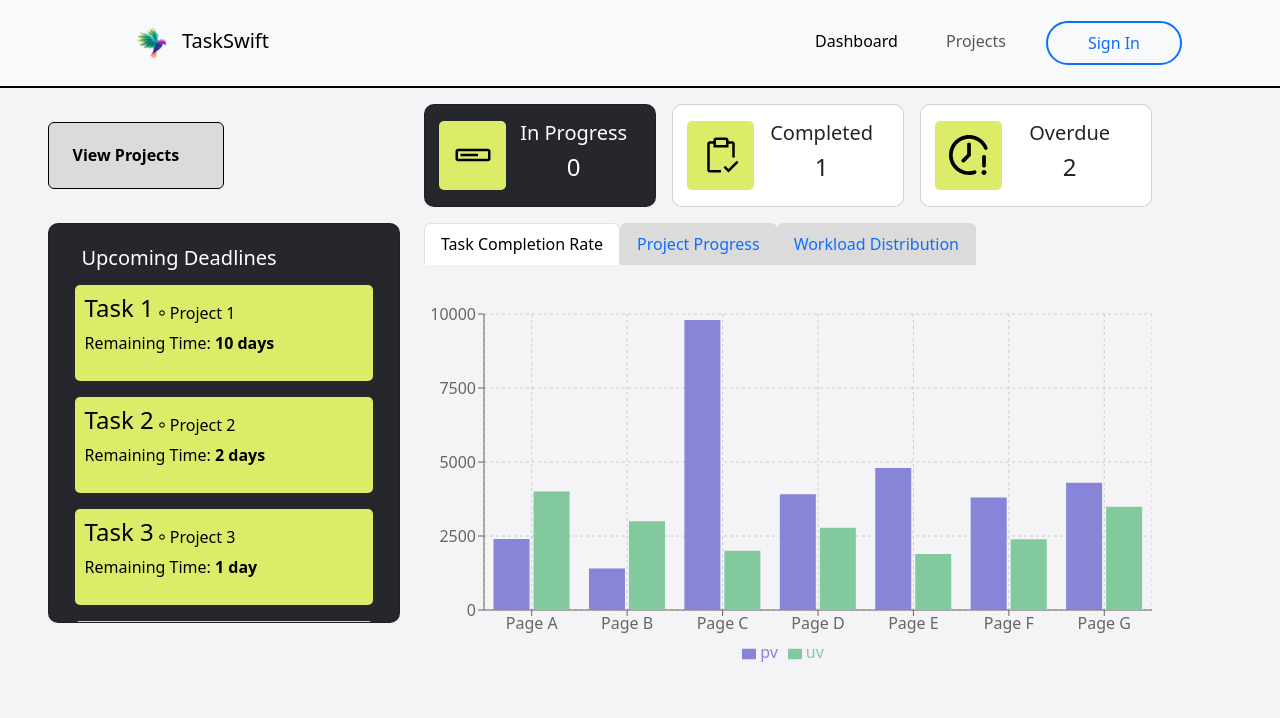
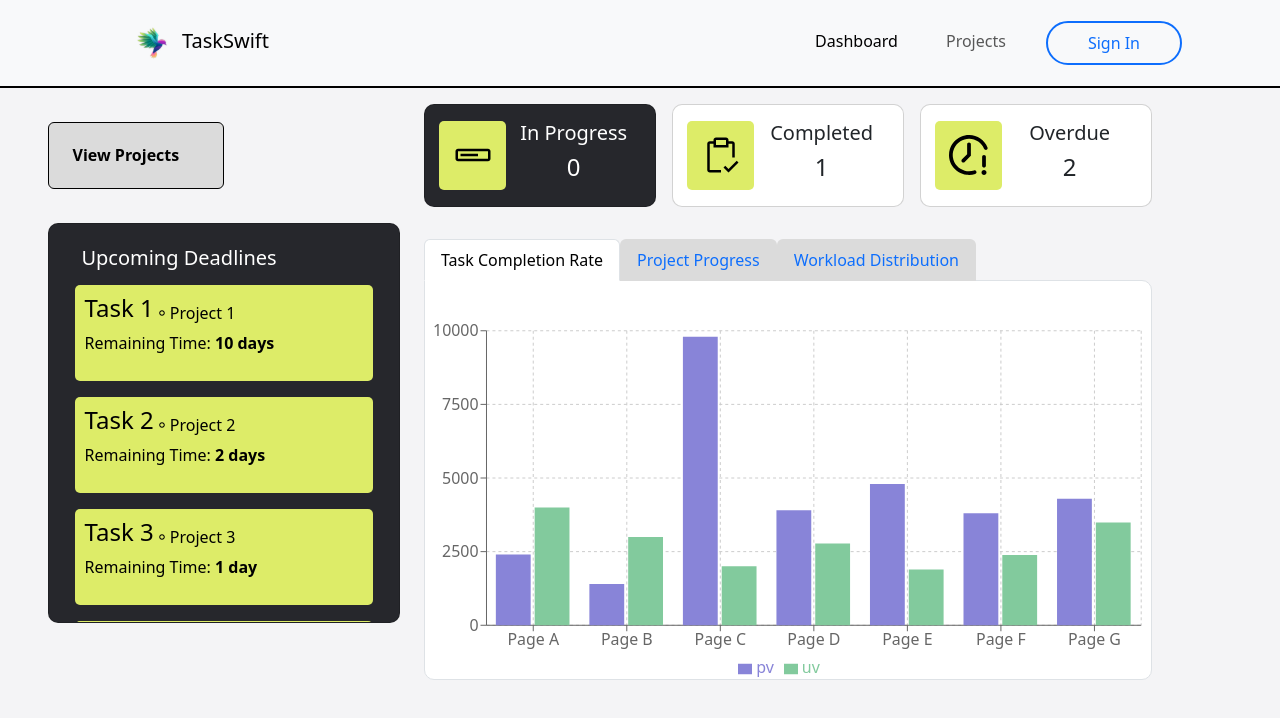
Before and after one commit to jonathanWongLS/TaskSwift, a React (Vite) app in the folder task-swift/: page /dashboard in a window 1280 px wide. Shown: the top 718 px of the page. Built offline with nearby package versions, Linux system fonts and the light colour scheme; some icons are missing.

Commit message:
Added CSS code for border, background color and top margin to ChartTabs parent container

```diff
--- a/task-swift/src/components/ChartsTabs/ChartsTabs.css
+++ b/task-swift/src/components/ChartsTabs/ChartsTabs.css
@@ -1,4 +1,14 @@
+.chart-responsive-container {
+    background-color: white;
+    border: 1px solid #dee2e6;
+    border-top-right-radius: 10px;
+    border-bottom-left-radius: 10px;
+    border-bottom-right-radius: 10px;
+    padding-right: .5em;
+}
+
 .charts-tabs-nav {
+    margin-top: 1em;
     border-radius: 10px;
     border-bottom: none !important;
 }
```
